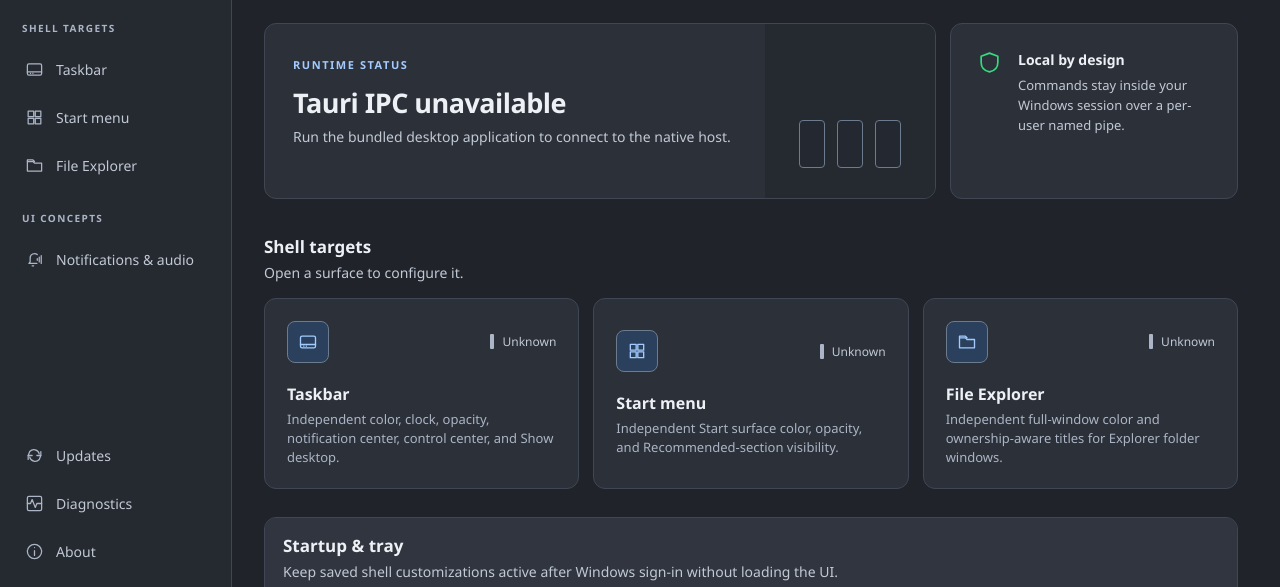
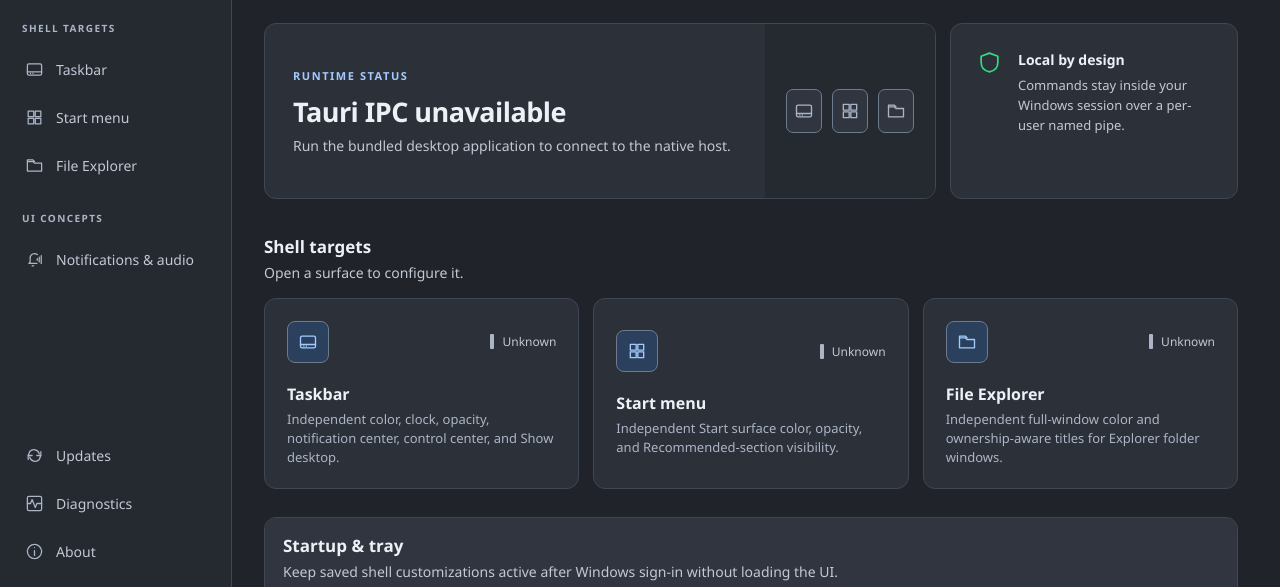
Before and after one commit to mkkima/Metaplasia, a plain HTML site: page frontend/index.html in a window 1280 px wide. Shown: the part 213-800 px from the top of the page. Drawn offline with Linux system fonts and the light colour scheme.

Commit message:
Fix runtime status card alignment and target indicators

```diff
--- a/frontend/index.html
+++ b/frontend/index.html
@@ -101,7 +101,11 @@
           <div class="hero-grid">
             <article class="hero-card">
               <div class="hero-copy"><span class="section-kicker">Runtime status</span><h2 id="overview-active-count">Connecting…</h2><p id="overview-summary">Waiting for the native host.</p></div>
-              <div class="hero-meter" aria-hidden="true"><span data-meter="taskbar"></span><span data-meter="start"></span><span data-meter="explorer"></span></div>
+              <div class="hero-meter" aria-hidden="true">
+                <span data-meter="taskbar" title="Taskbar"><svg><use href="#i-taskbar"></use></svg></span>
+                <span data-meter="start" title="Start menu"><svg><use href="#i-start"></use></svg></span>
+                <span data-meter="explorer" title="File Explorer"><svg><use href="#i-explorer"></use></svg></span>
+              </div>
             </article>
             <article class="security-card">
               <svg><use href="#i-shield"></use></svg>
--- a/frontend/styles.css
+++ b/frontend/styles.css
@@ -292,13 +292,13 @@
   background: var(--surface-2);
 }
 
-.hero-copy { padding: 28px; }
+.hero-copy { display: flex; flex-direction: column; justify-content: center; min-width: 0; padding: 28px; }
 .hero-copy h2 { margin: 10px 0 6px; font-size: 27px; letter-spacing: -0.02em; }
 .hero-copy p { margin: 0; color: var(--text-soft); font-size: 14px; }
 
-.hero-meter { display: flex; align-items: end; justify-content: center; gap: 12px; padding: 30px; background: var(--surface-1); }
-.hero-meter span { width: 26px; height: 42%; border: 1px solid var(--line-strong); border-radius: 4px; background: var(--control); transition: height 420ms cubic-bezier(.2,.8,.2,1), background 220ms ease, box-shadow 220ms ease; }
-.hero-meter span.is-running { height: 76%; background: var(--accent); border-color: var(--accent); box-shadow: none; }
+.hero-meter { display: flex; align-items: center; justify-content: center; gap: 10px; padding: 20px; background: var(--surface-1); }
+.hero-meter span { display: grid; place-items: center; flex: 0 0 36px; height: 44px; border: 1px solid var(--line-strong); border-radius: 7px; background: var(--surface-3); color: var(--muted); transition: color 160ms ease, background-color 160ms ease, border-color 160ms ease; }
+.hero-meter span.is-running { background: var(--accent-dim); border-color: var(--accent); color: var(--accent-bright); }
 
 .security-card { display: flex; align-items: flex-start; gap: 16px; padding: 26px; }
 .security-card svg { flex: 0 0 auto; width: 25px; height: 25px; color: var(--success); }
```
